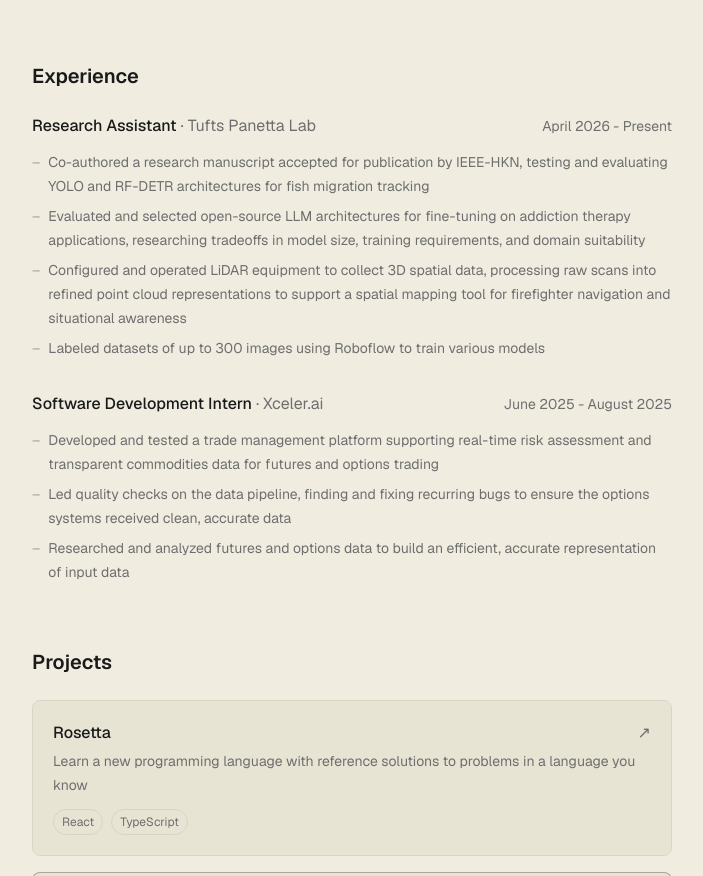
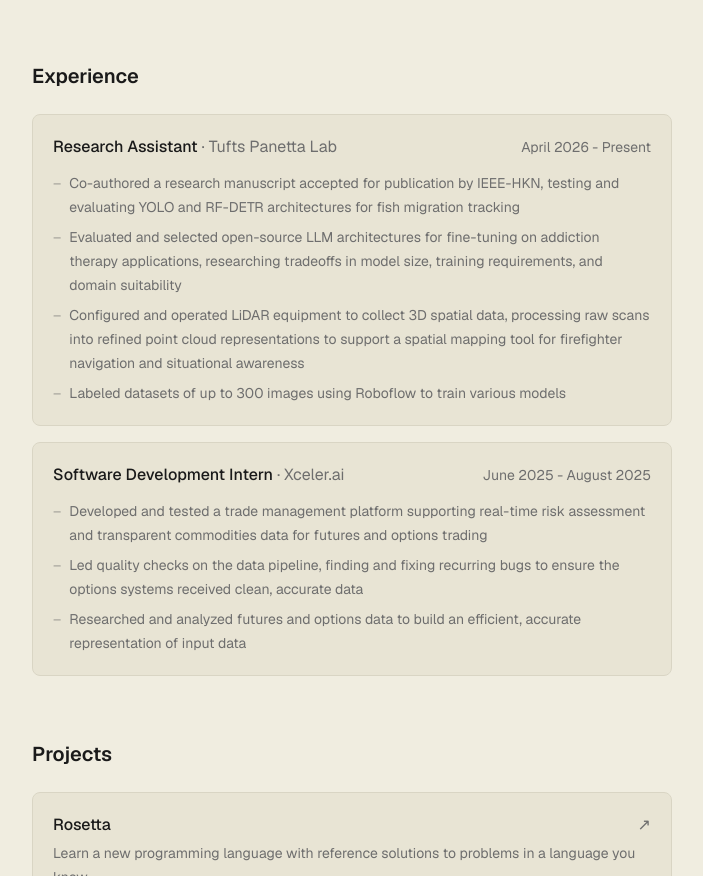
Before and after one commit to somethinghere0/my-website, a Next.js app: page / in a window 1280 px wide. Shown: the part 528-1404 px from the top of the page, without its empty margins (288-991 px from the left). Built offline with nearby package versions, Linux system fonts and the light colour scheme; no server answers.

Commit message:
Polished up parts of the site

```diff
--- a/app/page.tsx
+++ b/app/page.tsx
@@ -100,9 +100,9 @@ export default function Home() {
           <h2 className="text-xl font-semibold mb-6 text-foreground">
             Experience
           </h2>
-          <div className="flex flex-col gap-8">
+          <div className="flex flex-col gap-4">
             {content.experience.map((job) => (
-              <div key={`${job.org}-${job.role}`}>
+              <div key={`${job.org}-${job.role}`} className="rounded-lg border border-border bg-card p-5">
                 <div className="flex flex-col sm:flex-row sm:items-baseline sm:justify-between gap-1 mb-3">
                   <p className="font-medium text-foreground">
                     {job.role} <span className="font-normal text-muted">· {job.org}</span>
```
